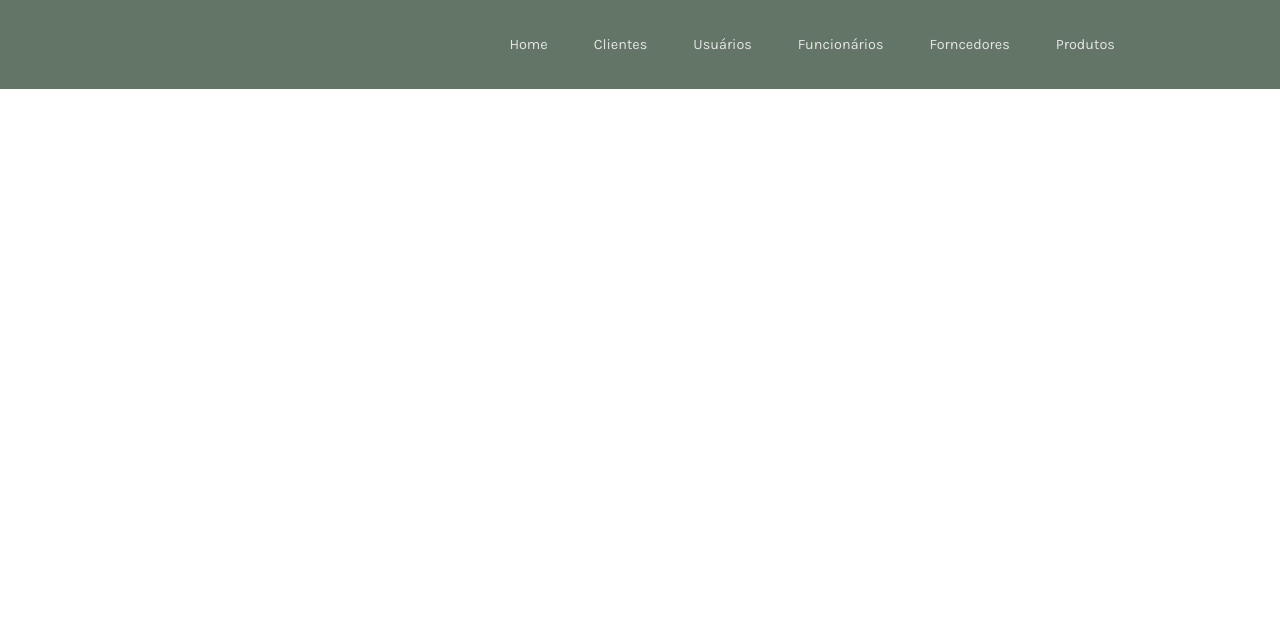
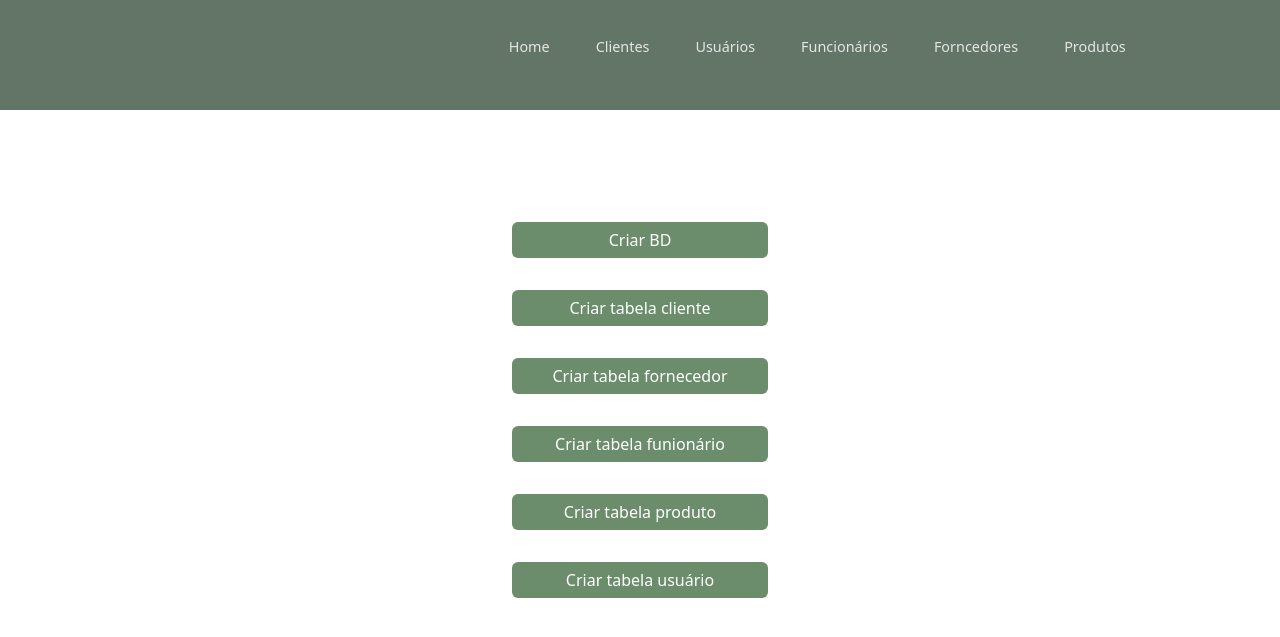
Before and after one commit to Rian-url/Projeto_PW3, a PHP site: page /php/menu.php in a window 1280 px wide. Shown: the top 637 px of the page. Run offline with PHP 8.4, Linux system fonts and the light colour scheme.

Commit message:
terminei

```diff
--- a/conexao.php
+++ b/conexao.php
@@ -1,10 +1,10 @@
 <?php
 $servename = "localhost:3306";
 $username = "root";
-// $password = "root";
+$password = "root";
 
 // meu servidor
-$password = "tubas1234";
+// $password = "tubas1234";
 
 try {
   $conn = new PDO("mysql:host=$servename; dbname=bd_sistema", $username, $password);
--- a/config/createDB.php
+++ b/config/createDB.php
@@ -1,10 +1,10 @@
 <?php
 $servename = "localhost:3306";
 $username = "root";
-// $password = "root";
+$password = "root";
 
 // meu servidor
-$password = "tubas1234";
+// $password = "tubas1234";
 
 try {
   $conn = new PDO("mysql:host=$servename", $username, $password);
--- a/config/createTableCliente.php
+++ b/config/createTableCliente.php
@@ -1,10 +1,10 @@
 <?php
 $servername = "localhost:3306";
 $username = "root";
-// $password = "root";
+$password = "root";
 
 // meu servidor
-$password = "tubas1234";
+// $password = "tubas1234";
 
 $dbname = "bd_sistema";
 
--- a/config/createTableFornecedor.php
+++ b/config/createTableFornecedor.php
@@ -1,10 +1,10 @@
 <?php
 $servername = "localhost:3306";
 $username = "root";
-// $password = "root";
+$password = "root";
 
 // meu servidor
-$password = "tubas1234";
+// $password = "tubas1234";
 $dbname = "bd_sistema";
 
 try{
--- a/config/createTableFuncionario.php
+++ b/config/createTableFuncionario.php
@@ -2,10 +2,10 @@
 $servername = "localhost:3306";
 $username = "root";
 
-// $password = "root";
+$password = "root";
 
 // meu servidor
-$password = "tubas1234";
+// $password = "tubas1234";
 $dbname = "bd_sistema";
 
 try{
--- a/config/createTableProduto.php
+++ b/config/createTableProduto.php
@@ -1,10 +1,10 @@
 <?php
 $servername = "localhost:3306";
 $username = "root";
-// $password = "root";
+$password = "root";
 
 // meu servidor
-$password = "tubas1234";
+// $password = "tubas1234";
 
 $dbname = "bd_sistema";
 
--- a/config/createTableUsuario.php
+++ b/config/createTableUsuario.php
@@ -1,10 +1,10 @@
 <?php
 $servername = "localhost:3306";
 $username = "root";
-// $password = "root";
+$password = "root";
 
 // meu servidor
-$password = "tubas1234";
+// $password = "tubas1234";
 
 $dbname = "bd_sistema";
 
--- a/css/menu.css
+++ b/css/menu.css
@@ -75,6 +75,22 @@ header{
     display: none;
 }
 
+.containeer{
+    display: flex;
+    flex-direction: row;
+    justify-content: center;
+    align-items: center;
+
+    margin-top: 5rem;
+}
+
+.btn-group button{
+    margin-top: 2rem;
+    width: 20vw;
+    background-color: rgb(107, 141, 107);
+    border: none;
+}
+
 @media screen and (max-width: 768px) {
     header {
         height: 48px;
--- a/php/menu.php
+++ b/php/menu.php
@@ -6,6 +6,10 @@
     <meta name="viewport" content="width=device-width, initial-scale=1.0">
 
     <link rel="stylesheet" href="/css/menu.css">
+
+
+    <link href="https://cdn.jsdelivr.net/npm/bootstrap@5.3.1/dist/css/bootstrap.min.css" rel="stylesheet" integrity="sha384-4bw+/aepP/YC94hEpVNVgiZdgIC5+VKNBQNGCHeKRQN+PtmoHDEXuppvnDJzQIu9" crossorigin="anonymous">
+    <script src="https://cdn.jsdelivr.net/npm/bootstrap@5.3.1/dist/js/bootstrap.bundle.min.js" integrity="sha384-HwwvtgBNo3bZJJLYd8oVXjrBZt8cqVSpeBNS5n7C8IVInixGAoxmnlMuBnhbgrkm" crossorigin="anonymous"></script>
     <title>Home</title>
 </head>
 <body>
@@ -34,6 +38,19 @@
 
       </header>
 
+      <mian>
+        <div class="containeer">
+          <div class="btn-group-vertical btn-group" role="group" aria-label="Vertical button group">
+            <a href="../../config/createDB.php"><button type="button" class="btn btn-primary">Criar BD</button> </a>
+            <a href="../../config/createTableCliente.php"><button type="button" class="btn btn-primary">Criar tabela cliente</button> </a>
+            <a href="../../config/createTableFornecedor.php"><button type="button" class="btn btn-primary">Criar tabela fornecedor</button> </a>
+            <a href="../../config/createTableFuncionario.php"><button type="button" class="btn btn-primary">Criar tabela funionário</button> </a>
+            <a href="../../config/createTableProduto.php"><button type="button" class="btn btn-primary">Criar tabela produto</button> </a>
+            <a href="../../config/createTableUsuario.php"><button type="button" class="btn btn-primary">Criar tabela usuário</button> </a>
+           </div>
+         </div>
+      </main>
+
 <script src="./js/main.js"></script>
 <script type="module" src="https://unpkg.com/ionicons@7.1.0/dist/ionicons/ionicons.esm.js"></script>
 <script nomodule src="https://unpkg.com/ionicons@7.1.0/dist/ionicons/ionicons.js"></script>
```
